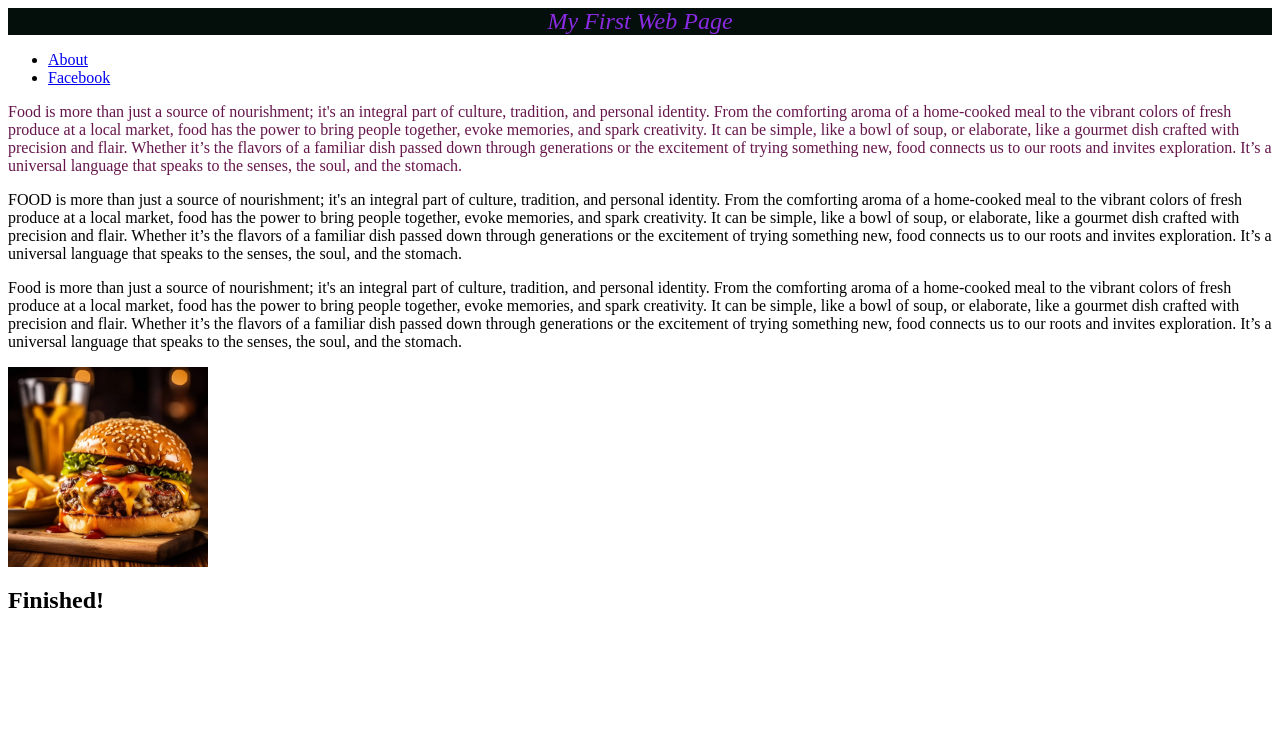
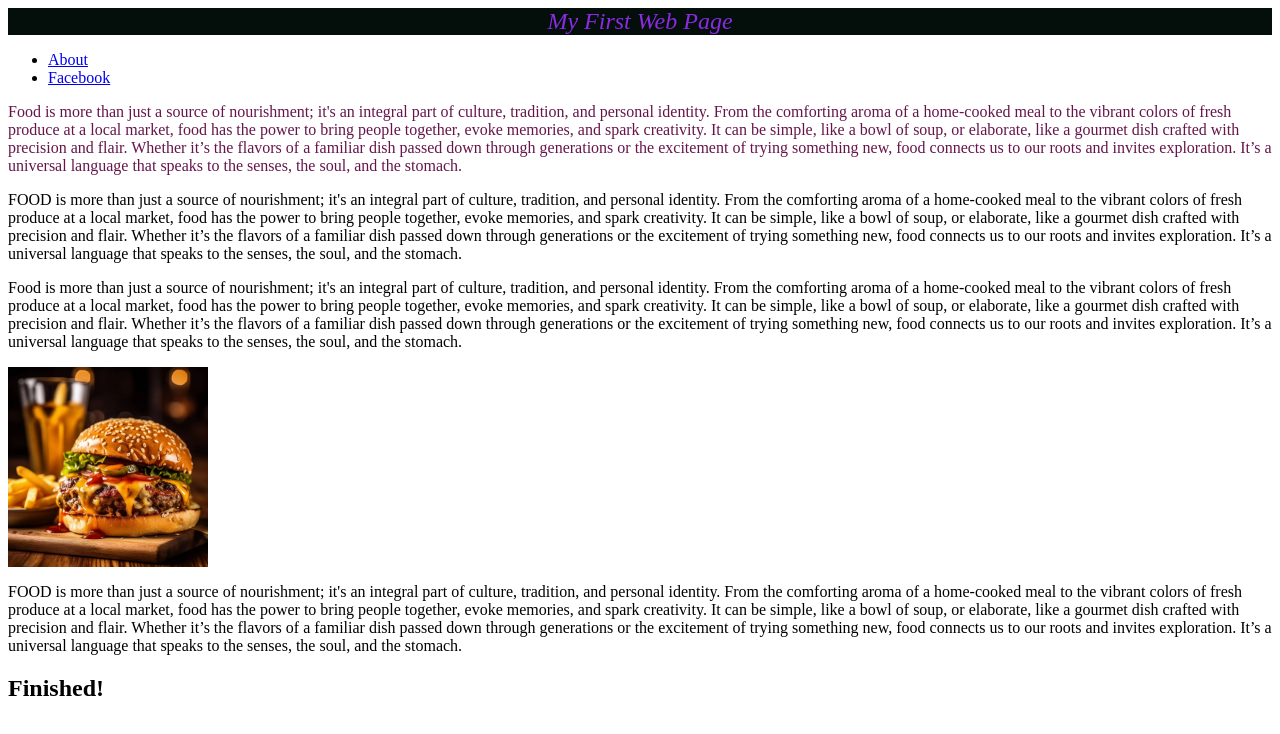
Before and after one commit to Arsattak/assignment-1, a plain HTML site: page index.html in a window 1280 px wide. Drawn offline with Linux system fonts and the light colour scheme.

Commit message:
added a sectio

```diff
--- a/index.html
+++ b/index.html
@@ -34,6 +34,13 @@
           <p>Food is more than just a source of nourishment; it's an integral part of culture, tradition, and personal identity. From the comforting aroma of a home-cooked meal to the vibrant colors of fresh produce at a local market, food has the power to bring people together, evoke memories, and spark creativity. It can be simple, like a bowl of soup, or elaborate, like a gourmet dish crafted with precision and flair. Whether it’s the flavors of a familiar dish passed down through generations or the excitement of trying something new, food connects us to our roots and invites exploration. It’s a universal language that speaks to the senses, the soul, and the stomach.</p>
           <img style="width: 200px" src="images/pict.webp" alt="Food" title="Burger">
    </section>
+   <section id="second paragraph">
+
+    <p>FOOD is more than just a source of nourishment; it's an integral part of culture, tradition, and personal identity. From the comforting aroma of a home-cooked meal to the vibrant colors of fresh produce at a local market, food has the power to bring people together, evoke memories, and spark creativity. It can be simple, like a bowl of soup, or elaborate, like a gourmet dish crafted with precision and flair. Whether it’s the flavors of a familiar dish passed down through generations or the excitement of trying something new, food connects us to our roots and invites exploration. It’s a universal language that speaks to the senses, the soul, and the stomach.</p>
+    </section>
+
+
+<section>
 </main>
 <footer>
     <h2>Finished!</h2>
```
